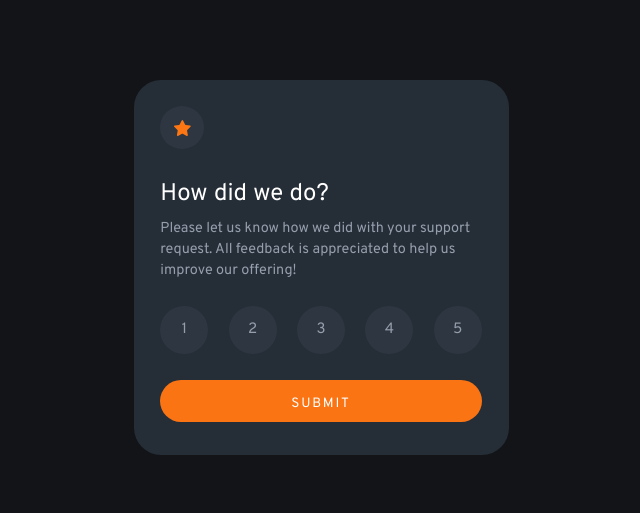
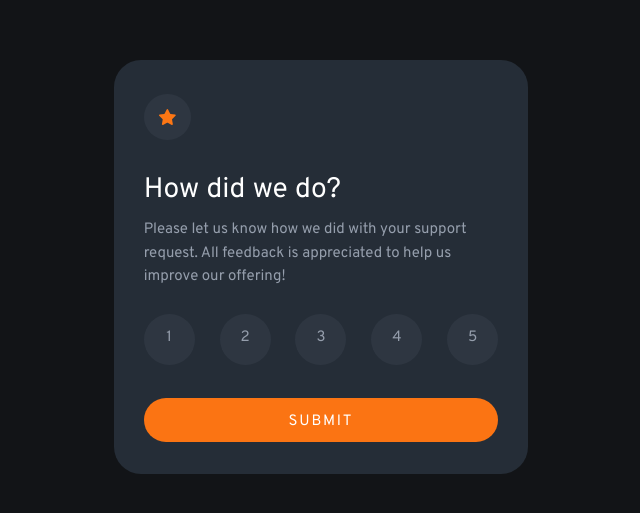
Before and after one commit to floatingPebble/floatingPebble.interactive-rating-component-FM.io, a plain HTML site: page index.html in a window 1280 px wide. Shown: the part 133-646 px from the top of the page, without its empty margins (319-959 px from the left). Drawn offline with Linux system fonts and the light colour scheme.

Commit message:
minor resizing of elements

```diff
--- a/index.html
+++ b/index.html
@@ -26,7 +26,7 @@
                         fill="#FC7614" />
                 </svg>
             </div>
-            <h1>How did we do?</h1>
+            <h1 class="rating-question">How did we do?</h1>
             <p class="feedback-request">Please let us know how we did with your support request. All feedback is
                 appreciated
                 to help us improve our offering!</p>
--- a/style.css
+++ b/style.css
@@ -98,8 +98,8 @@ h6 {
 }
 
 .card-container {
-    width: clamp(10rem, 25rem, 35rem);
-    height: clamp(10rem, 25rem, 35rem);
+    width: clamp(10rem, 27.645rem, 35rem);
+    height: clamp(10rem, 27.645rem, 35rem);
     background-color: var(--DARK-BLUE);
     margin-inline: min(6vw, 2rem);
     padding: min(2rem, 6vw);
@@ -108,10 +108,10 @@ h6 {
 
 .circle {
     width: fit-content;
-    padding: min(0.9rem, 3.5vw);
+    padding: min(1rem, 3.5vw);
     border-radius: 50%;
     background-color: var(--ICON-BG-COLOR);
-    margin-bottom: 1.75rem;
+    margin-bottom: 1.15rem;
 }
 
 .star {
@@ -119,24 +119,24 @@ h6 {
     height: auto;
 }
 
-h1 {
-    font-size: min (1.8rem, 16vw);
+.rating-question {
+    font-size: min(1.55rem, 16vw);
     font-weight: 400;
     color: var(--WHITE);
     word-spacing: 0.05rem;
-    margin-bottom: 0.4rem;
+    margin-bottom: 0.49rem;
 }
 
 .feedback-request {
-    line-height: 1.4rem;
+    line-height: 1.55rem;
     margin-bottom: 1.7rem;
-    font-size: 0.96rem;
+    font-size: 1rem;
 }
 
 .ratings {
     display: flex;
     justify-content: space-between;
-    margin-bottom: 1.7rem;
+    margin-bottom: 1.6rem;
 }
 
 .ratings>* {
@@ -160,14 +160,14 @@ h1 {
 }
 
 .submit-btn {
-    height: 2.8rem;
+    height: 2.95rem;
     line-height: 3rem;
     color: var(--WHITE);
     background-color: var(--ORANGE);
     border: none;
     border-radius: 5rem;
     letter-spacing: 0.12rem;
-    font-size: min(0.9rem, 3.7vw);
+    font-size: min(1rem, 3.7vw);
 }
 
 .submit-btn:hover {
@@ -203,7 +203,7 @@ h1 {
 .client-rating-container {
     color: var(--RATING-RESULT-BG);
     background-color: var(--ICON-BG-COLOR);
-    padding: 0.35rem 0.9rem 0.15rem 0.9rem;
+    padding: 0.42rem 1.15rem 0.22rem 1.15rem;
     margin-top: 1.5rem;
     border-radius: 20rem;
     text-align: center;
@@ -211,8 +211,10 @@ h1 {
 }
 
 .thank-you-title {
-    font-size: 1.55rem;
-    margin-top: 1.5rem;
+    font-size: 1.58rem;
+    margin-block: 1.65rem 0.6rem;
+    color: var(--WHITE);
+    font-weight: 400;
 }
 
 .thank-you-msg {
@@ -231,20 +233,46 @@ h1 {
 }
 
 @media screen and (min-width: 600px) {
-    h1 {
-        font-size: 1.6rem;
+    .rating-question {
+        font-size: 1.88rem;
     }
 
     .card-container {
-        padding: min(1.79rem, 6vw);
+        padding: min(2rem, 6vw);
+    }
+
+    .circle {
+        margin-top: 0.3rem;
+        margin-bottom: 1.9rem;
     }
 
     .client-rating-container {
         margin-top: 2rem;
+        font-size: 1rem;
     }
 
     .thank-you-title {
-        font-size: 1.7rem;
-        margin-top: 1.9rem;
+        margin-top: 2.2rem;
+        font-size: 1.85rem;
+    }
+
+    .ratings {
+        margin-bottom: 2.23rem;
+    }
+
+    .ratings>* {
+        width: min(3.4rem, 11vw);
+        height: min(3.4rem, 11vw);
+    }
+
+    .thank-you-img {
+        width: 10.7rem;
+        height: auto;
+        margin-top: 0.55rem;
+    }
+
+    .thank-you-msg {
+        font-size: 1rem;
+        margin-inline: 0.5rem;
     }
 }
```
